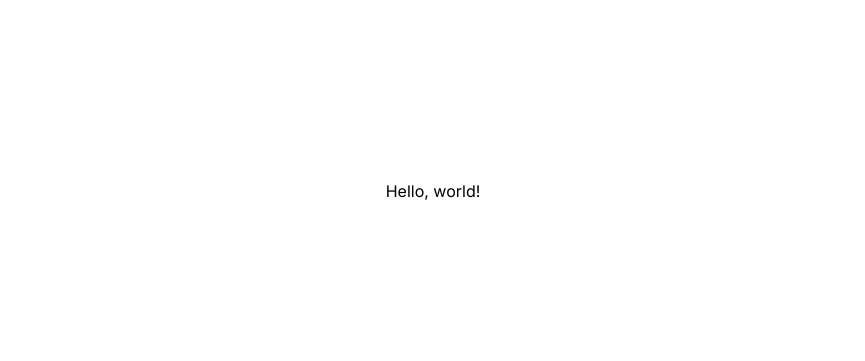
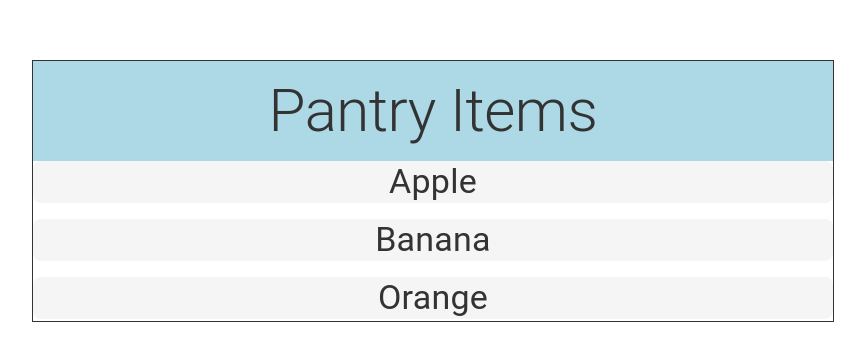
Before and after one commit to Akshi02/Pantry-Tracker, a Next.js app: page / in a window 1280 px wide. Shown: the part 209-570 px from the top of the page, without its empty margins (207-1072 px from the left). Built offline with nearby package versions, Linux system fonts and the light colour scheme.

Commit message:
MODIFIED

```diff
--- a/app/page.js
+++ b/app/page.js
@@ -1,5 +1,48 @@
 import * as React from 'react';
 import Box from '@mui/material/Box';
+import { Stack, Typography } from '@mui/material';
+
+const items = ['apple',
+  'banana',
+  'orange',
+  'grapefruit',
+  'grapes',
+  'strawberries',
+  'blueberries',
+  'raspberries',
+  'blackberries',
+  'peach',
+  'nectarine',
+  'plum',
+  'pear',
+  'kiwi',
+  'mango',
+  'pineapple',
+  'watermelon',
+  'cantaloupe',
+  'tomato',
+  'potato',
+  'onion',
+  'garlic',
+  'ginger',
+  'carrot',
+  'celery',
+  'cucumber',
+  'bell pepper',
+  'broccoli',
+  'cauliflower',
+  'asparagus',
+  'lettuce',
+  'spinach',
+  'kale',
+  'arugula',
+  'cabbage',
+  'zucchini',
+  'squash',
+  'pumpkin',
+  'sweet potato',
+  'corn']
+
 
 export default function Home() {
   return (
@@ -9,8 +52,44 @@ export default function Home() {
     display={'flex'}
     justifyContent={'center'}
     alignItems={'center'}
+    flexDirection={'column'}
   >
-    Hello, world!
+  <Box border={'1px solid #333'}>
+    <Box
+    width={"800px"}
+    height={"100px"}
+      bgcolor={"#ADD8E6"}
+      display={'flex'}
+      justifyContent={'center'}
+      alignItems={'center'}
+      >
+        <Typography variant='h2' color={'#333'} textAlign={'center'}>
+          Pantry Items
+        </Typography>
+      </Box>
+      <Stack width={"800px"} height={"160px"} spacing={2} overflow={'auto'}>
+        {items.map((item) => (
+          <Box
+            key={item}
+            width={"100%"}
+            height={"300px"}
+            display={'flex'}
+            justifyContent={'center'}
+            alignItems={'center'}
+            bgcolor={"#f5f5f5"}
+            borderRadius={2}
+          >
+            <Typography
+            variant={"h4"}
+            color={'#333'}
+            textAlign={'center'}
+            >
+            {item.charAt(0).toUpperCase() + item.slice(1)}
+            </Typography>
+          </Box>
+        ))}
+      </Stack>
+    </Box>
   </Box>
   );
 }
--- a/package.json
+++ b/package.json
@@ -12,6 +12,7 @@
     "@emotion/react": "^11.13.0",
     "@emotion/styled": "^11.13.0",
     "@mui/material": "^5.16.6",
+    "firebase": "^10.12.5",
     "next": "14.2.5",
     "react": "^18",
     "react-dom": "^18"
```
Also changed, not shown: firebase.js (added, +21 -0 lines), 1 other file (tests, documents, lock files or other folders).
